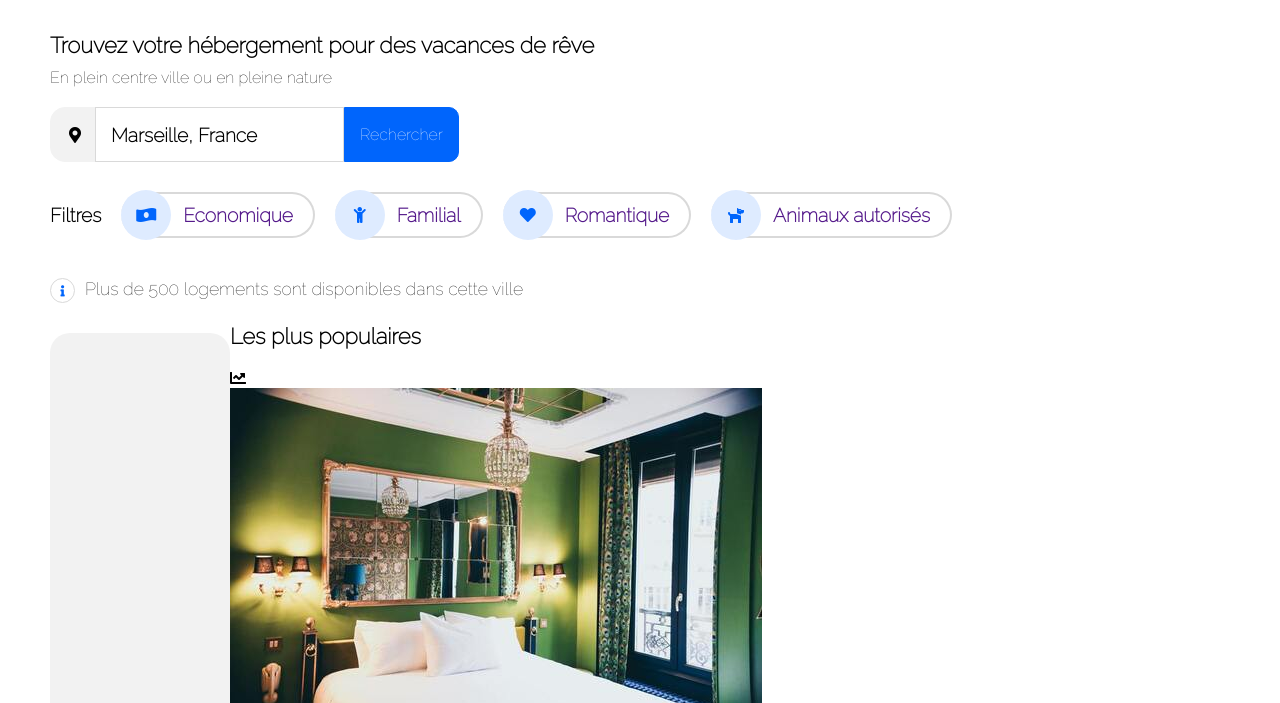
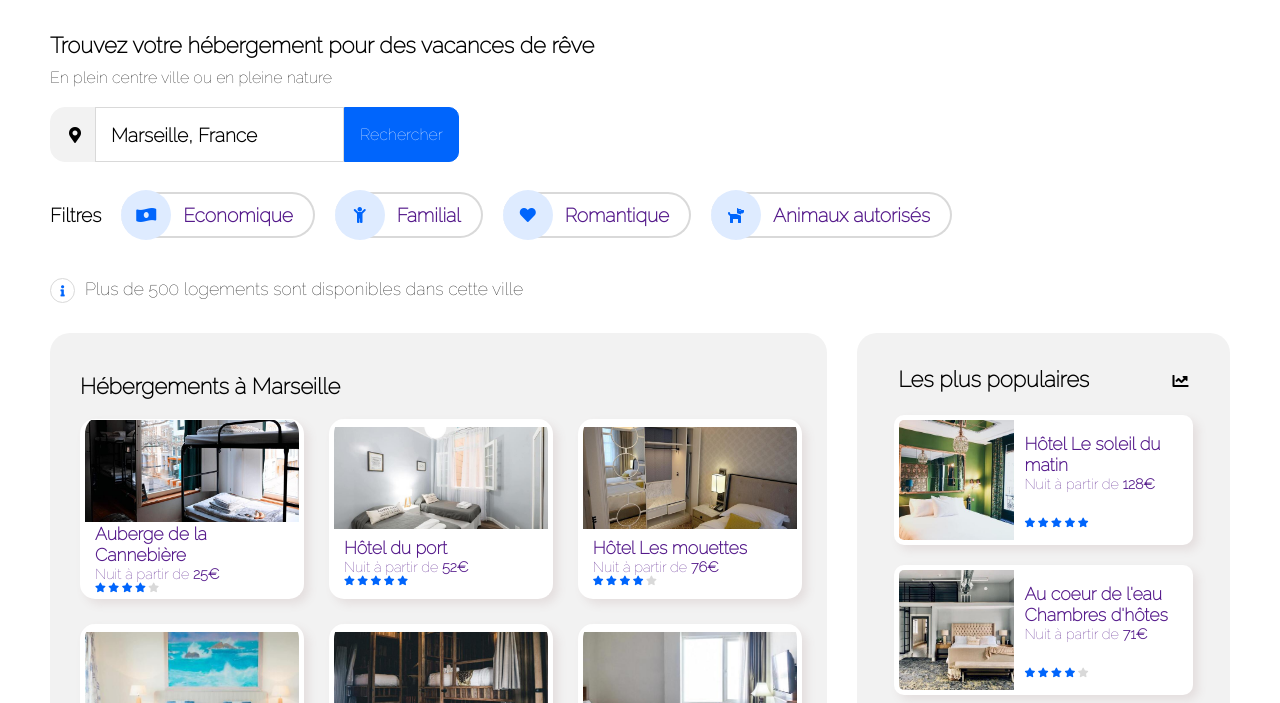
Before and after one commit to DuncanCbr/CarbonnierDuncan_02_08012021, a plain HTML site: page index.html in a window 1280 px wide. Shown: the part 97-800 px from the top of the page. Drawn offline with Linux system fonts and the light colour scheme.

Commit message:
Update style.css
Aside Done

```diff
--- a/css/style.css
+++ b/css/style.css
@@ -316,3 +316,55 @@ article
 {
     margin-left: 10px;
 }
+
+aside
+{
+    background-color: #F2F2F2;
+    display: flex;
+    flex-direction: column;
+    justify-content: space-evenly;
+    flex: 1;
+    border-radius: 20px;
+    margin-left: 30px;
+    padding-top: 10px;
+    margin-top: 30px;
+}
+
+.dimension_img_aside
+{
+    width: 40%;
+    height: 100%;
+    object-fit: cover;
+    margin-right: 10px;
+}
+
+#placement_aside
+{
+    display: flex;
+    flex-wrap: wrap;
+    justify-content: center;
+}
+
+
+#title_popularity
+{
+    width: 100%;
+    display: flex;
+    justify-content: space-around;
+;
+}
+
+.article_aside
+{
+    background-color: white;
+    display: flex;
+    flex-direction: row;
+    border: 5px solid white;
+    border-radius: 10px;
+    box-shadow: 5px 5px 10px rgb(228, 222, 222) ;
+    width: 80%;
+    height: 130px;
+    margin-bottom: 20px;
+    overflow: hidden;
+    box-sizing: border-box;
+}
```
